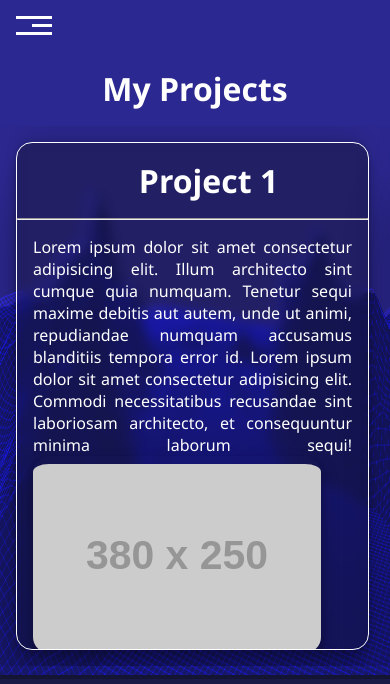
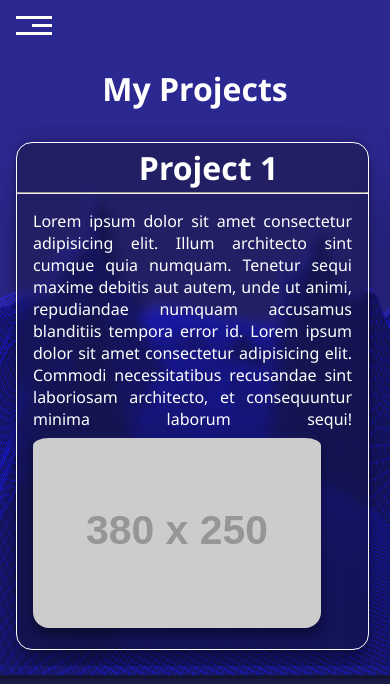
Before and after one commit to JoshHoltz/CSY1063-Web-Dev, a plain HTML site: page website me/projects.html in a window 390 px wide. Shown: the top 684 px of the page. Drawn offline with Linux system fonts and the light colour scheme; placeholder pictures from the web are drawn by us; a web font is replaced by a local one.

Commit message:
Optimised Figures for Mobile

```diff
--- a/website me/mobile.css
+++ b/website me/mobile.css
@@ -86,7 +86,7 @@ nav ul {
 
 .ProjectsColumn h1 {
     text-align: center;
-    padding: 0.5em;
+    padding: 0.1em;
 }
 
 .ProjectsColumn p {
@@ -179,6 +179,7 @@ nav ul {
     max-height: 60vh;
     min-width: 90%;
     width: calc(50% - 1em);
+    overflow-y: scroll;
 }
 
 
```
